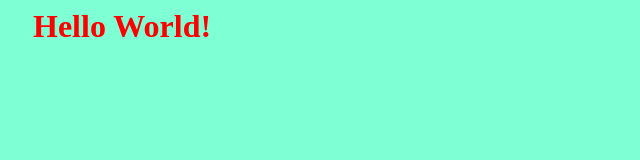
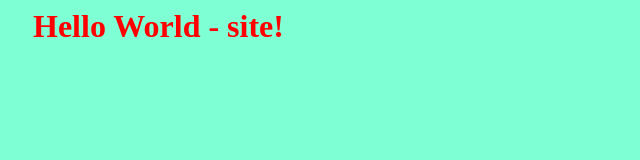
Before and after one commit to Clivia888/Clivia888.github.io, a plain HTML site: page index.html in a window 1280 px wide. Shown: the whole page, without its empty margins (0-640 px from the left). Drawn offline with Linux system fonts and the light colour scheme.

Commit message:
Update index.html

```diff
--- a/index.html
+++ b/index.html
@@ -7,6 +7,6 @@
  <link rel="stylesheet" href="./mystyles.css">
 </head>
 <body>
- <h1>Hello World!</h1>
+ <h1>Hello World - site!</h1>
 </body>
 </html>
```
